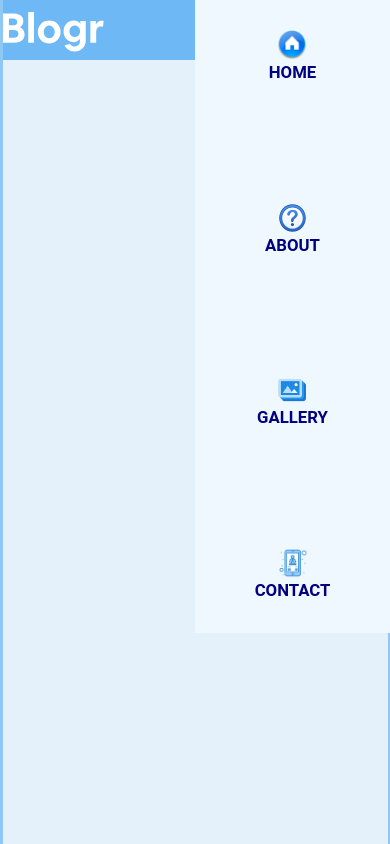
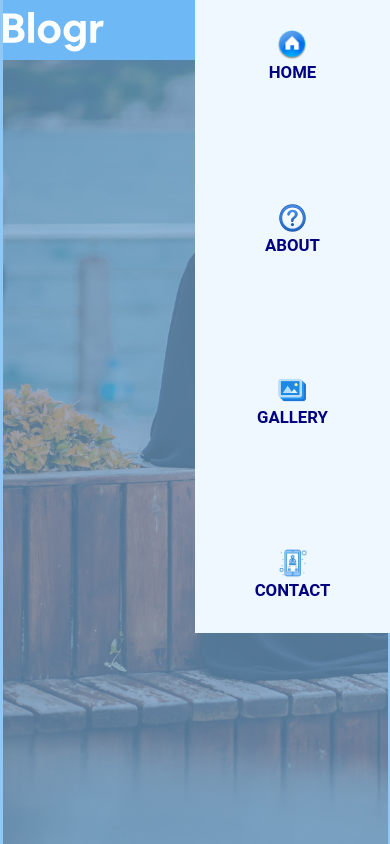
Before and after one commit to veiled-coder/AlhudaClothings, a website: page index.html in a window 390 px wide. Both pictures are taken after a click on the picture 371 px from the left and 32 px from the top of the page. Drawn offline with nearby package versions, Linux system fonts and the light colour scheme.

Commit message:
another commit

```diff
--- a/sass/_layout/_header.scss
+++ b/sass/_layout/_header.scss
@@ -65,6 +65,7 @@ nav ul li .nav-link:hover{
 top: 0;
 left: 100%;
 transition: all .6s ease-out;
+// background-color: rgba(109, 164, 209, 0.664);
 }
 
 
--- a/script.js
+++ b/script.js
@@ -7,7 +7,7 @@ const MobileContainer=document.getElementById("MobileNav-divContainer");
 
 ShowMenu.addEventListener('click',()=>{
 MobileMenu.style.left='50%';
-MobileContainer.style.background='rgb(228, 240, 250)';
+MobileContainer.style.background='rgba(109, 164, 209, 0.664)';
 
 
 })
```
